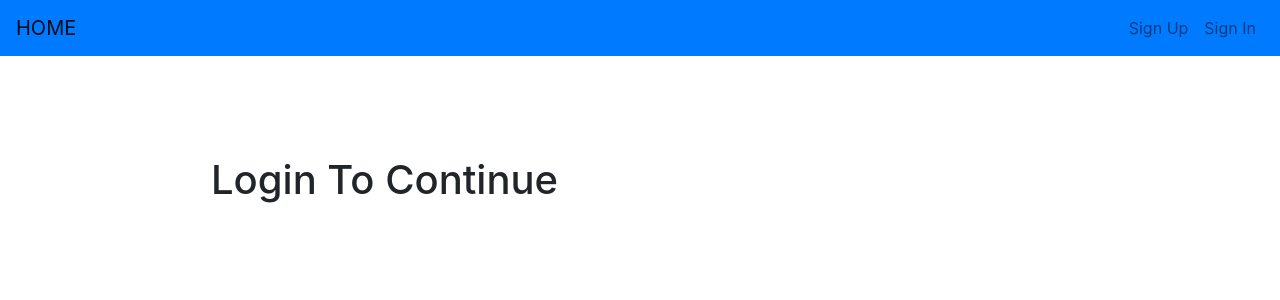
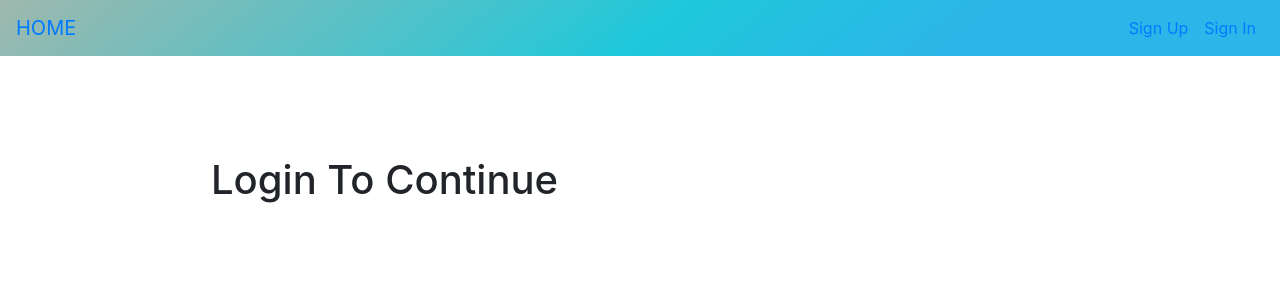
Before and after one commit to sahilq/TestSys, a React (Create React App) app in the folder client/: page / in a window 1280 px wide. Shown: the top 300 px of the page. Built offline with nearby package versions, Linux system fonts and the light colour scheme.

Commit message:
added style

```diff
--- a/client/src/components/navBar.jsx
+++ b/client/src/components/navBar.jsx
@@ -15,7 +15,13 @@ class Header extends Component {
   }
   render() {
     return (
-      <nav className="navbar navbar-expand navbar-light bg-primary mb-1">
+      <nav
+        className="navbar navbar-expand mb-1"
+        style={{
+          backgroundImage:
+            "linear-gradient(141deg, #9fb8ad 0%, #1fc8db 51%, #2cb5e8 75%)"
+        }}
+      >
         <Link className="navbar-brand" to="/">
           HOME
         </Link>
```
